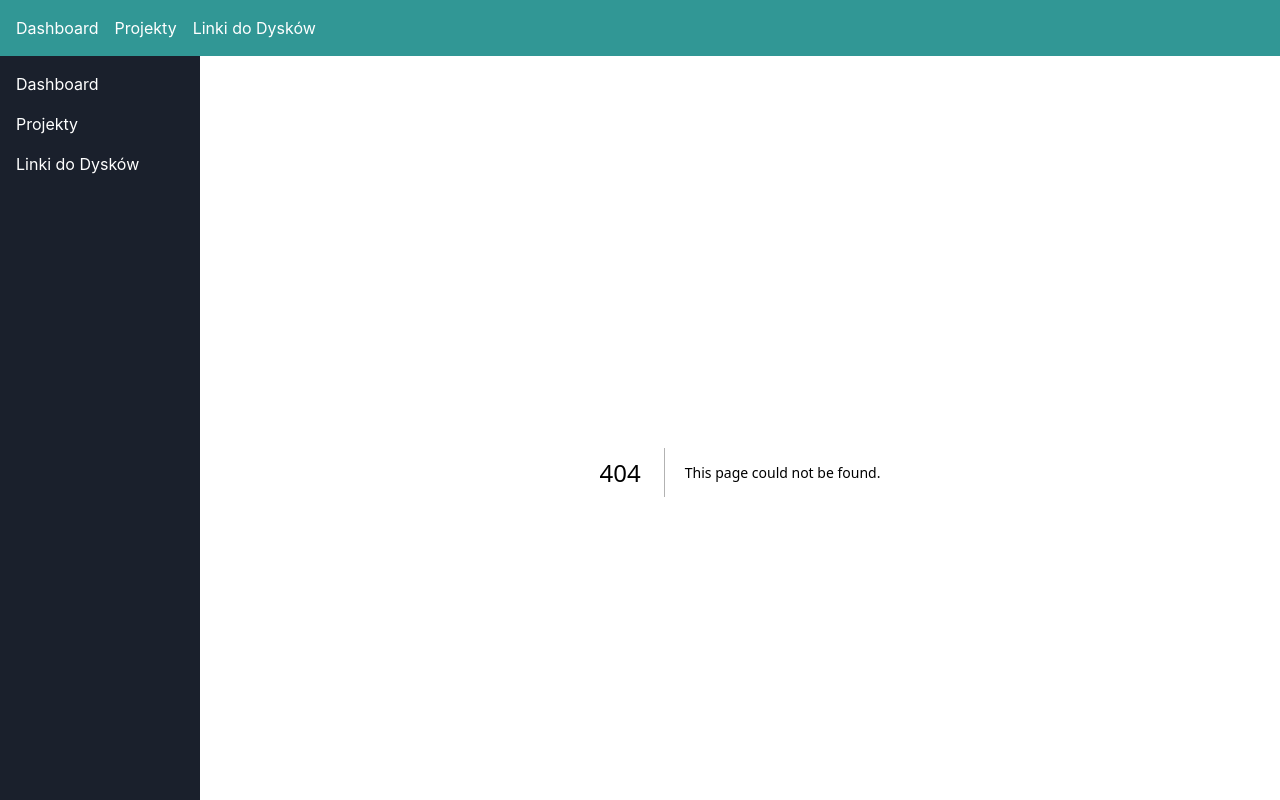
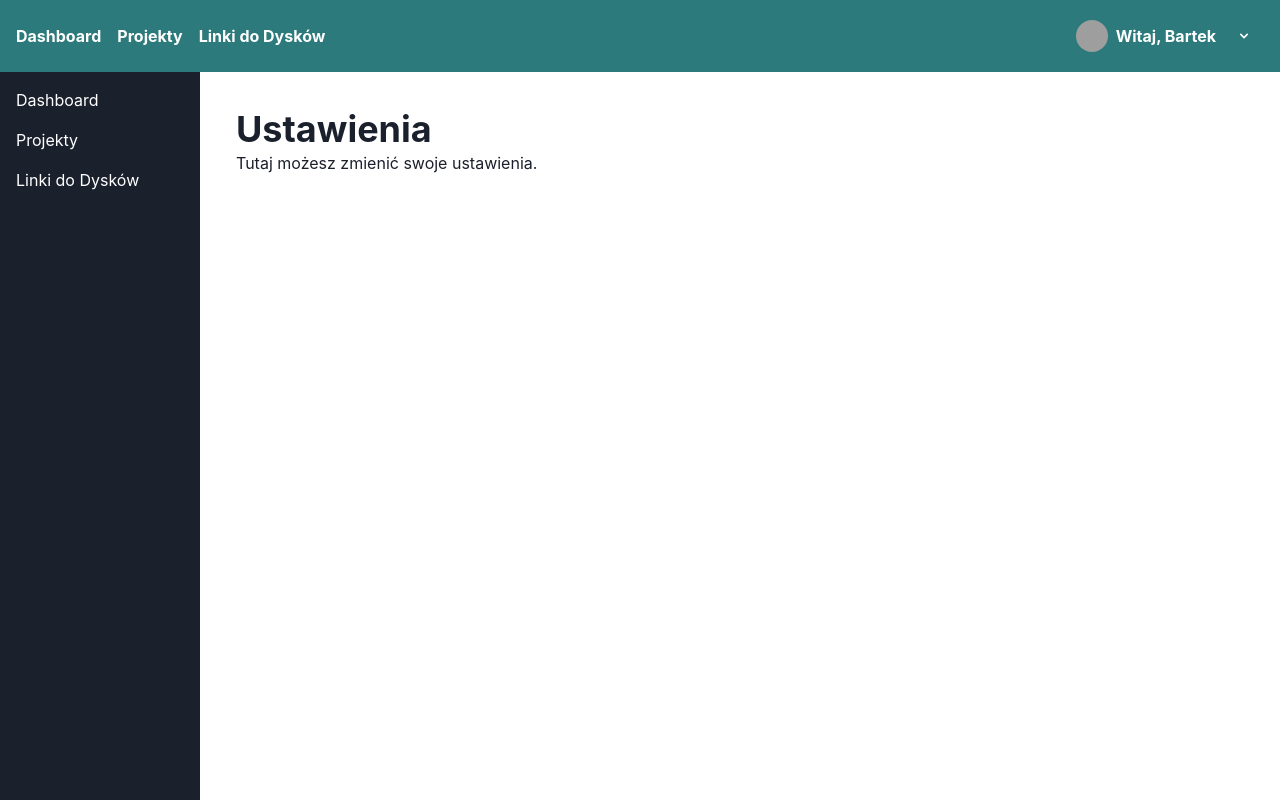
Before and after one commit to Rezmii/my-control-center, a Next.js app: page /settings in a window 1280 px wide. Before the commit this address had no page. Built offline with nearby package versions, Linux system fonts and the light colour scheme; grey boxes are pictures that could not be loaded.

Commit message:
ulepszenie navbaru

```diff
--- a/package.json
+++ b/package.json
@@ -16,7 +16,8 @@
     "framer-motion": "^11.11.1",
     "next": "14.2.14",
     "react": "^18",
-    "react-dom": "^18"
+    "react-dom": "^18",
+    "react-icons": "^5.3.0"
   },
   "devDependencies": {
     "@types/node": "^20",
--- a/src/app/components/Navbar.tsx
+++ b/src/app/components/Navbar.tsx
@@ -1,18 +1,106 @@
-import { Flex } from "@chakra-ui/react";
+"use client"; // Dodaj to jako pierwszą linię w pliku
+
+import {
+  Flex,
+  Text,
+  Avatar,
+  Menu,
+  MenuButton,
+  MenuList,
+  MenuItem,
+  Button,
+  IconButton,
+} from "@chakra-ui/react";
+import { HiChevronDown } from "react-icons/hi"; // Importuj ikonę strzałki w dół
+import { FaCog, FaUser, FaSignOutAlt } from "react-icons/fa";
 import Link from "next/link";
 
 export default function Navbar() {
   return (
-    <Flex as="nav" p={4} bg="teal.500" color="white">
+    <Flex
+      as="nav"
+      p={4}
+      bg="teal.600" // Zmiana koloru tła na ciemniejszy odcień
+      color="white"
+      justify="space-between"
+      align="center"
+    >
+      {/* Sekcja z linkami */}
+      <Flex align="center">
         <Link href="/" passHref>
+          <Text
+            mr={4}
+            fontWeight="bold"
+            _hover={{ textDecoration: "underline" }}
+          >
             Dashboard
+          </Text>
         </Link>
-      <Link href="/projects" passHref style={{ marginLeft: "16px" }}>
+        <Link href="/projects" passHref>
+          <Text
+            mr={4}
+            fontWeight="bold"
+            _hover={{ textDecoration: "underline" }}
+          >
             Projekty
+          </Text>
         </Link>
-      <Link href="/drives" passHref style={{ marginLeft: "16px" }}>
+        <Link href="/drives" passHref>
+          <Text fontWeight="bold" _hover={{ textDecoration: "underline" }}>
             Linki do Dysków
+          </Text>
         </Link>
+      </Flex>
+
+      {/* Sekcja powitania i rozwijanego menu */}
+      <Flex align="center">
+        <Avatar
+          name="Bartek"
+          src="https://e7.pngegg.com/pngimages/799/987/png-clipart-computer-icons-avatar-icon-design-avatar-heroes-computer-wallpaper-thumbnail.png" // Zastąp odpowiednią ścieżką do zdjęcia
+          size="sm" // Zwiększenie rozmiaru awatara
+          mr={2}
+        />
+        <Text mr={2} fontWeight="bold">
+          Witaj, Bartek
+        </Text>
+
+        <Menu>
+          <MenuButton
+            as={IconButton}
+            aria-label="Menu Options"
+            variant="outline"
+            colorScheme="teal"
+            _hover={{ bg: "teal.500", color: "white" }}
+            icon={<HiChevronDown color="white" />}
+          ></MenuButton>
+          <MenuList bg="teal.600" color="white">
+            <MenuItem
+              icon={<FaCog />}
+              bg="teal.600"
+              color="white"
+              _hover={{ bg: "teal.500", color: "white" }}
+            >
+              <Link href="/settings">Ustawienia</Link>
+            </MenuItem>
+            <MenuItem
+              icon={<FaUser />}
+              bg="teal.600"
+              color="white"
+              _hover={{ bg: "teal.500", color: "white" }}
+            >
+              <Link href="/profile">Profil</Link>
+            </MenuItem>
+            <MenuItem
+              icon={<FaSignOutAlt />}
+              bg="teal.600"
+              color="white"
+              _hover={{ bg: "teal.500", color: "white" }}
+            >
+              Wyloguj
+            </MenuItem>
+          </MenuList>
+        </Menu>
+      </Flex>
     </Flex>
   );
 }
--- /dev/null
+++ b/src/app/settings/page.tsx
@@ -0,0 +1,10 @@
+import { Box, Heading } from "@chakra-ui/react";
+
+export default function Settings() {
+  return (
+    <Box p={5}>
+      <Heading>Ustawienia</Heading>
+      <p>Tutaj możesz zmienić swoje ustawienia.</p>
+    </Box>
+  );
+}
```
Also changed, not shown: src/app/images/avatar.png (added), 1 other file (tests, documents, lock files or other folders). Lines whose indentation alone changed are shown as unchanged.
